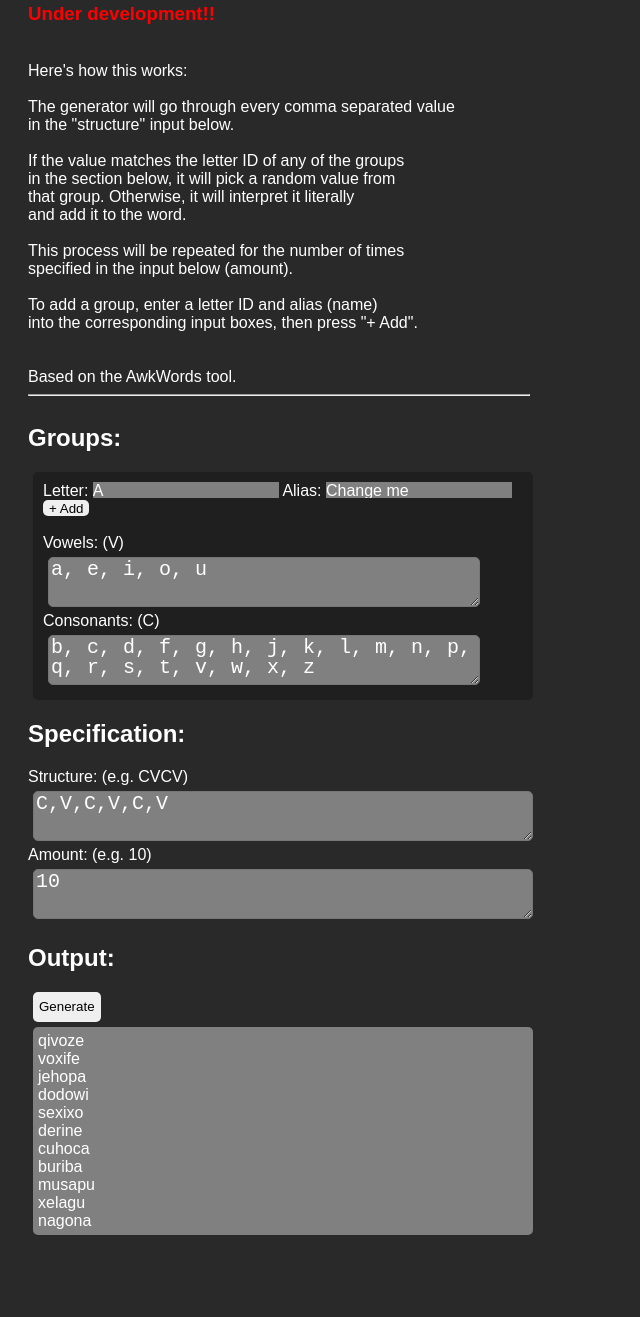
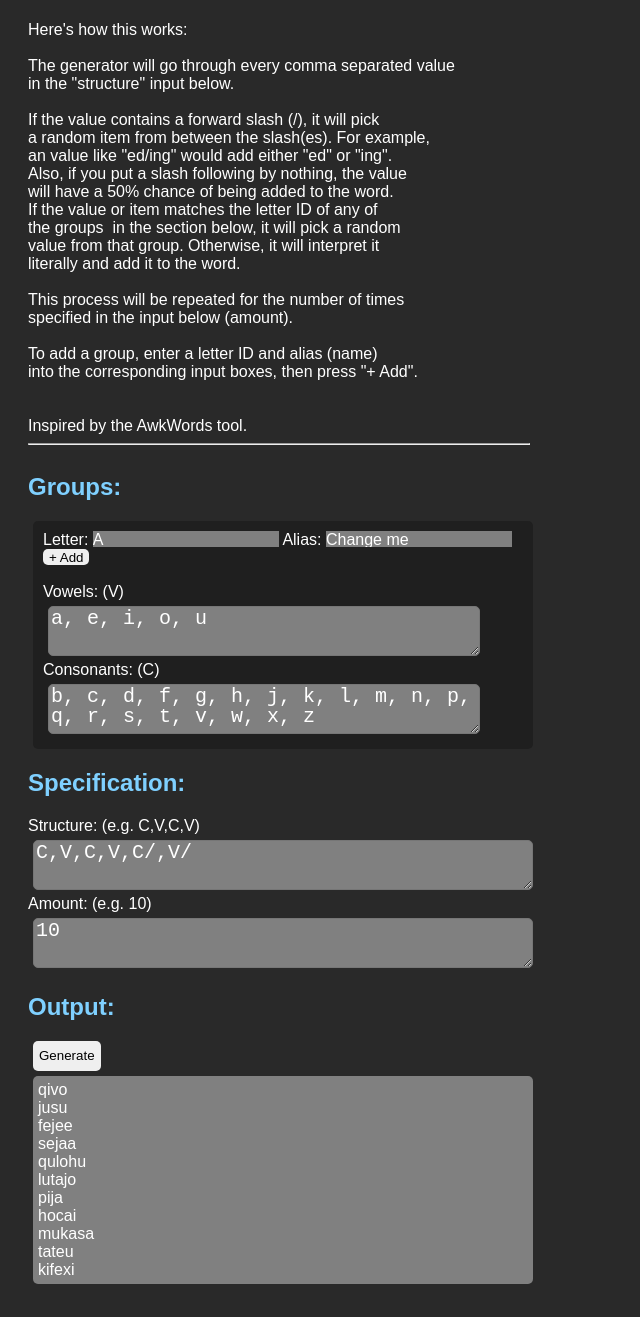
Before and after one commit to TheCreatorGrey/wordgen, a plain HTML site: page index.html in a window 1280 px wide. Shown: the part 83-1400 px from the top of the page, without its empty margins (0-640 px from the left). Before the commit the page ends 1351 px from the top, so only its background shows below. Drawn offline with Linux system fonts and the light colour scheme.

Commit message:
Commenting, styling and added feature

```diff
--- a/index.html
+++ b/index.html
@@ -11,18 +11,21 @@
     <h1>
         Word Generator for Conlangs
     </h1>
-
-    <h3 style="color: red;">Under development!!</h3>
 <span style="white-space: pre-wrap;">
 Here's how this works:
 
 The generator will go through every comma separated value
 in the "structure" input below.
 
-If the value matches the letter ID of any of the groups
-in the section below, it will pick a random value from
-that group. Otherwise, it will interpret it literally
-and add it to the word.
+If the value contains a forward slash (/), it will pick
+a random item from between the slash(es). For example,
+an value like "ed/ing" would add either "ed" or "ing".
+Also, if you put a slash following by nothing, the value
+will have a 50% chance of being added to the word.
+If the value or item matches the letter ID of any of
+the groups  in the section below, it will pick a random
+value from that group. Otherwise, it will interpret it
+literally and add it to the word.
 
 This process will be repeated for the number of times
 specified in the input below (amount).
@@ -31,7 +34,7 @@ To add a group, enter a letter ID and alias (name)
 into the corresponding input boxes, then press "+ Add".
 
 
-Based on the AwkWords tool.
+Inspired by the AwkWords tool.
 <hr>
 </span>
 
@@ -48,9 +51,9 @@ Based on the AwkWords tool.
     <h2>Specification: </h2>
 
     <span>
-        Structure: (e.g. CVCV)
+        Structure: (e.g. C,V,C,V)
     </span>
-    <textarea class="field" name="structure" id="structure_input">C,V,C,V,C,V</textarea>
+    <textarea class="field" name="structure" id="structure_input">C,V,C,V,C/,V/</textarea>
 
     <span>
         Amount: (e.g. 10)
--- a/index.js
+++ b/index.js
@@ -66,22 +66,25 @@ function randInt(range1, range2) {
 
 
 function generateOne() {
-    let structure = inputStructure.value.split(",")
+    // Separate structure input by commas
+    let structure = inputStructure.value.split(/,\s*/)
     let result = ""
 
-    for (let s of structure) {
-        console.log(s)
+    for (let item of structure) {
+        // Pick a random item from between the slashes in
+        // the item, if any
+        let chosen = randomItem(item.split("/"))
 
-        fragment = randomItem(s.split("/"))
-        marker = s[1]
-
-        let group = document.getElementById(`${s}-input`)
+        let group = document.getElementById(`${chosen}-input`)
         if (group) {
+            // If the first letter of the fragment matches a group letter,
+            // pick a random value from that group
             result += randomItem(
-                group.value.split(", ")
+                group.value.split(/,\s*/)
             )
         } else {
-            result += fragment
+            // Otherwise, interpret literally
+            result += chosen;
         }
     }
 
--- a/style.css
+++ b/style.css
@@ -13,6 +13,10 @@ span {
 hr {
     width: 500px;
     float: left;
+}
+
+h1, h2, h3 {
+    color: rgb(127, 208, 255);
 }
 
 .button_large {
```
